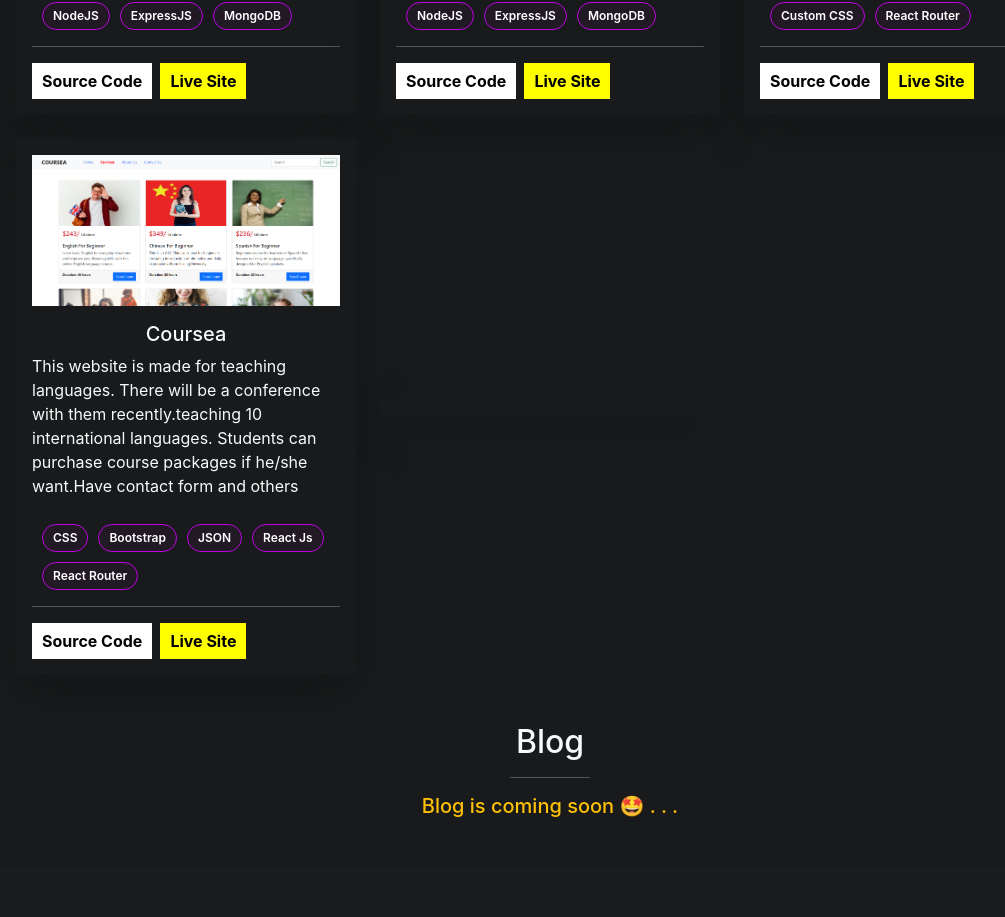
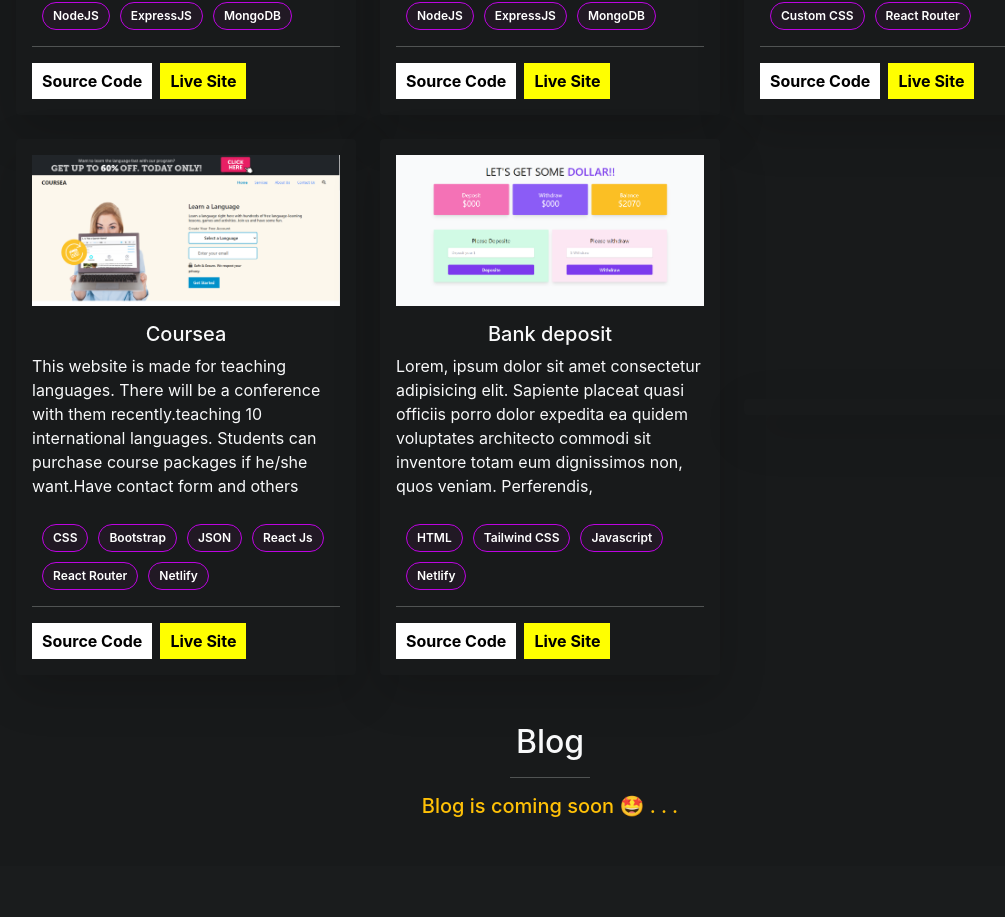
Before and after one commit to masum691/masum-portfolio, a React (Create React App) app: page /home in a window 1280 px wide. Shown: the part 2607-3524 px from the top of the page, without its empty margins (90-1095 px from the left). Built offline with nearby package versions, Linux system fonts and the light colour scheme.

Commit message:
added bank deposit project

```diff
--- a/src/Pages/Home/Banner/Banner.css
+++ b/src/Pages/Home/Banner/Banner.css
@@ -13,7 +13,7 @@
     transition: .3s;
 }
 .font-awesome .facebook:hover, .github:hover, .linkedin:hover, .twitter:hover{
-    color:#8c07b4;
+    color:#ED8C19;
     cursor: pointer;
 }
 .resume{
@@ -22,6 +22,14 @@
     padding: 6px 14px;
     border-radius: 40px;
     font-weight: 600;
+    transition: 0.4s;
+}
+.resume:hover{
+    border: 2px solid #ED8C19;
+    background-color: #ED8C19;
+}
+.resume:hover a{
+    color: rgb(255, 255, 255);
 }
 .resume a{
     text-decoration: none;
--- a/src/Pages/Home/Projects/Projects.js
+++ b/src/Pages/Home/Projects/Projects.js
@@ -2,7 +2,8 @@ import React from 'react';
 import projectOne from '../../../images/project1.png'
 import projectTwo from '../../../images/project2.png'
 import projectThree from '../../../images/project3.png'
-import projectFour from '../../../images/project4.png'
+import projectFour from '../../../images/langcrc.png'
+import projectFive from '../../../images/bank.png'
 import './Projects.css'
 
 const Projects = () => {
@@ -119,12 +120,30 @@ const Projects = () => {
                                 <h5 className="text-center mt-3">Coursea</h5>
                                 <p>This website is made for teaching languages. There will be a conference with them recently.teaching 10 international languages. Students can purchase course packages if he/she want.Have contact form and others</p>
                                 <div>
-                                    <button className="project-btn">CSS</button><button className="project-btn">Bootstrap</button><button className="project-btn">JSON</button><button className="project-btn">React Js</button><button className="project-btn">React Router</button>
+                                    <button className="project-btn">CSS</button><button className="project-btn">Bootstrap</button><button className="project-btn">JSON</button><button className="project-btn">React Js</button><button className="project-btn">React Router</button><button className="project-btn">Netlify</button>
                                 </div>
                                 <hr />
                                 <div className="mb-3">
                                     <button className="source-btn"><a href="https://github.com/masum691/language-course" className="ancor-source" target="_blank" rel="noreferrer">Source Code</a></button>
                                     <button className="live-site-btn ms-2"><a href="https://language-courses-app-masum691.netlify.app/" target="_blank" rel="noreferrer" >Live Site</a></button>
+                                    {/* <button className="btn btn-light w-50 fw-bold">Details</button> */}
+                                </div>
+                            </div>
+                        </div>
+                        <div class="col">
+                            <div class="card h-100 px-3 pt-3 border-0 shadow-lg third-card text-light">
+                                <div className="project-img">
+                                    <img className="img-fluid" src={projectFive} alt="" />
+                                </div>
+                                <h5 className="text-center mt-3">Bank deposit</h5>
+                                <p>Lorem, ipsum dolor sit amet consectetur adipisicing elit. Sapiente placeat quasi officiis porro dolor expedita ea quidem voluptates architecto commodi sit inventore totam eum dignissimos non, quos veniam. Perferendis,</p>
+                                <div>
+                                    <button className="project-btn">HTML</button><button className="project-btn">Tailwind CSS</button><button className="project-btn">Javascript</button><button className="project-btn">Netlify</button>
+                                </div>
+                                <hr />
+                                <div className="mb-3">
+                                    <button className="source-btn"><a href="https://github.com/masum691/bank-deposit-withdraw" className="ancor-source" target="_blank" rel="noreferrer">Source Code</a></button>
+                                    <button className="live-site-btn ms-2"><a href="https://bank-deposit-withdraw-masum691.netlify.app/" target="_blank" rel="noreferrer" >Live Site</a></button>
                                     {/* <button className="btn btn-light w-50 fw-bold">Details</button> */}
                                 </div>
                             </div>
--- a/src/Pages/Navbar/Navbar.css
+++ b/src/Pages/Navbar/Navbar.css
@@ -14,7 +14,7 @@
     transition: 0.5s;
 }
 .masum:hover{
-    color: rgb(235, 219, 1);
+    color: #ED8C19;
 }
 .navimage{
     width: 42px;
```
Also changed, not shown: src/images/bank.png (added), src/images/langcrc.png (added).
